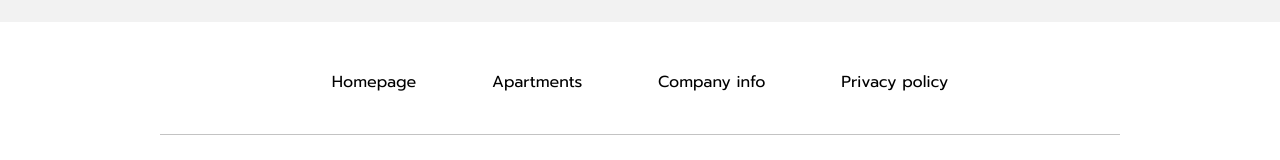
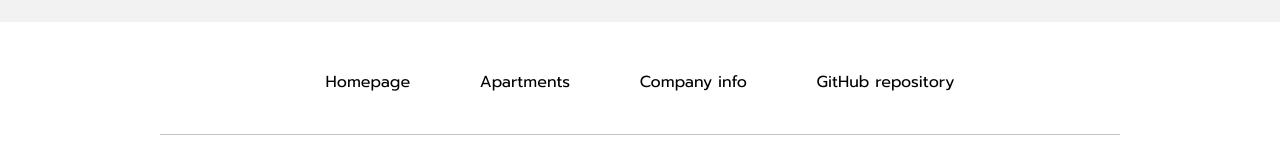
Before and after one commit to FeatheredSnek/vue-apartments, a website with bundled scripts: page index.html in a window 1280 px wide. Shown: the part 1378-1538 px from the top of the page. Built offline with nearby package versions, Linux system fonts and the light colour scheme.

Commit message:
added github link

```diff
--- a/index.html
+++ b/index.html
@@ -189,10 +189,10 @@
   <footer>
     <div class="footer-container">
       <nav class="footer-nav">
-        <a class="footer-nav-link">Homepage</a>
-        <a class="footer-nav-link">Apartments</a>
-        <a class="footer-nav-link">Company info</a>
-        <a class="footer-nav-link">Privacy policy</a>
+        <a class="footer-nav-link" href="#">Homepage</a>
+        <a class="footer-nav-link" href="#">Apartments</a>
+        <a class="footer-nav-link" href="#">Company info</a>
+        <a class="footer-nav-link" href="https://github.com/FeatheredSnek/vue-apartments">GitHub repository</a>
       </nav>
       <div class="separator">
         <hr/>
```
